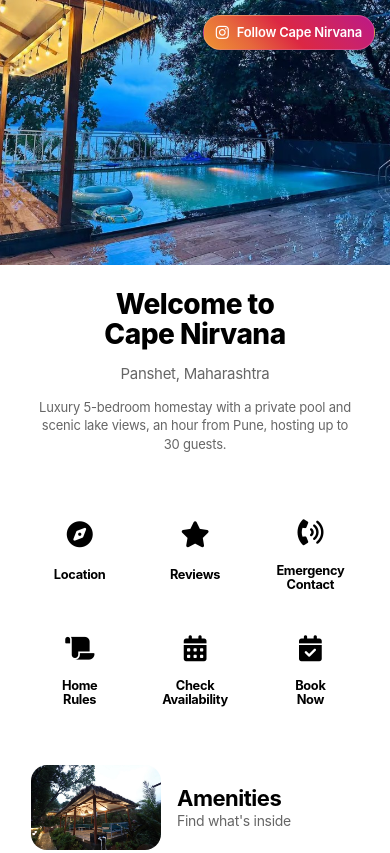
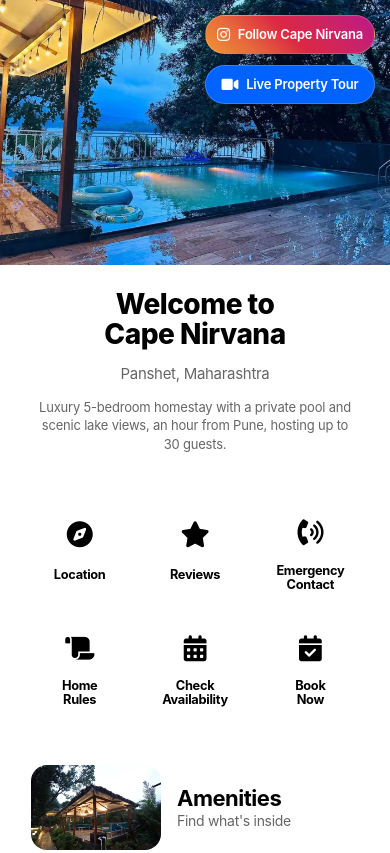
Before and after one commit to darpanjaiin/capenirvana, a plain HTML site: page index.html in a window 390 px wide. Shown: the top 853 px of the page. Drawn offline with Linux system fonts and the light colour scheme.

Commit message:
property_tour

```diff
--- a/css/styles.css
+++ b/css/styles.css
@@ -1844,16 +1844,17 @@ body {
 }
 
 /* Instagram Follow Button */
-.instagram-follow-btn {
+.instagram-follow-btn,
+.live-tour-btn {
     position: absolute;
-    top: 20px;
     right: 20px;
     background: linear-gradient(45deg, #f09433 0%, #e6683c 25%, #dc2743 50%, #cc2366 75%, #bc1888 100%);
     color: white;
-    padding: 8px 16px;
-    border-radius: 25px;
+    padding: 10px 20px;
+    border-radius: 100px;
     display: flex;
     align-items: center;
+    justify-content: center;
     gap: 8px;
     text-decoration: none;
     font-size: 14px;
@@ -1863,31 +1864,55 @@ body {
     z-index: 10;
     backdrop-filter: blur(5px);
     border: 1px solid rgba(255,255,255,0.2);
-}
-
-.instagram-follow-btn i {
+    width: 190px;  /* Fixed width for both buttons */
+    white-space: nowrap;
+}
+
+.instagram-follow-btn {
+    top: 20px;
+}
+
+.live-tour-btn {
+    top: 70px;
+    background: linear-gradient(45deg, #0062ff 0%, #0062ff 100%);
+}
+
+.instagram-follow-btn i,
+.live-tour-btn i {
     font-size: 16px;
 }
 
-.instagram-follow-btn:hover {
+.instagram-follow-btn:hover,
+.live-tour-btn:hover {
     transform: translateY(-2px);
     box-shadow: 0 6px 20px rgba(0,0,0,0.25);
 }
 
-.instagram-follow-btn:active {
+.instagram-follow-btn:active,
+.live-tour-btn:active {
     transform: translateY(0);
 }
 
-/* Mobile optimization */
+/* Mobile optimization for both buttons */
 @media (max-width: 768px) {
+    .instagram-follow-btn,
+    .live-tour-btn {
+        padding: 8px 16px;
+        font-size: 13px;
+        right: 15px;
+        width: 170px;  /* Slightly smaller width on mobile */
+    }
+
     .instagram-follow-btn {
         top: 15px;
-        right: 15px;
-        padding: 6px 12px;
-        font-size: 13px;
-    }
-
-    .instagram-follow-btn i {
+    }
+
+    .live-tour-btn {
+        top: 65px;
+    }
+
+    .instagram-follow-btn i,
+    .live-tour-btn i {
         font-size: 15px;
     }
 }
--- a/index.html
+++ b/index.html
@@ -27,6 +27,10 @@
             <a href="https://www.instagram.com/cape_nirvana/" target="_blank" class="instagram-follow-btn">
                 <i class="fab fa-instagram"></i>
                 <span>Follow Cape Nirvana</span>
+            </a>
+            <a href="https://go.popin.to/katha" target="_blank" class="live-tour-btn">
+                <i class="fas fa-video"></i>
+                <span>Live Property Tour</span>
             </a>
             <img src="assets/heroimage.jpg" alt="Cape Nirvana" loading="eager">
         </div>
```
